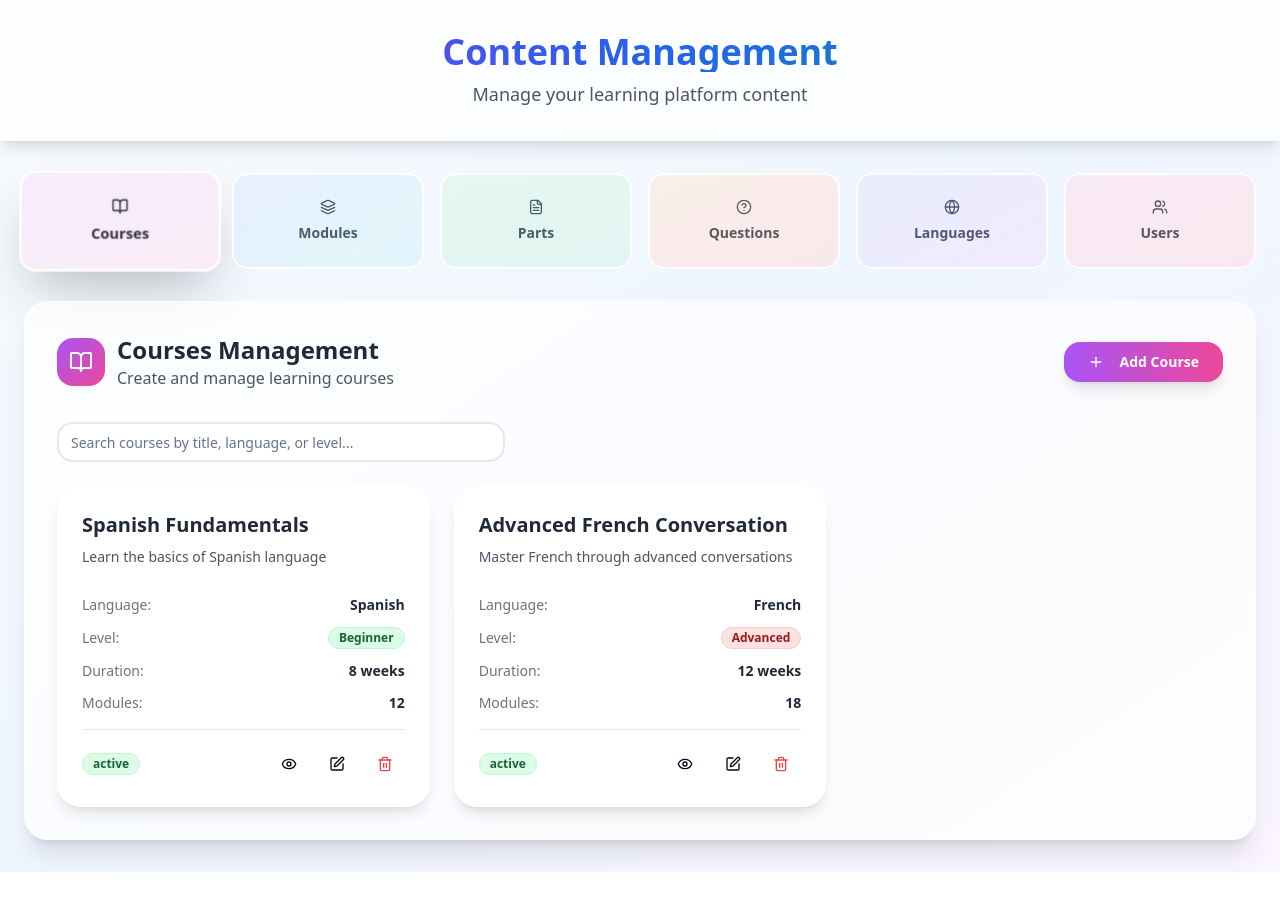
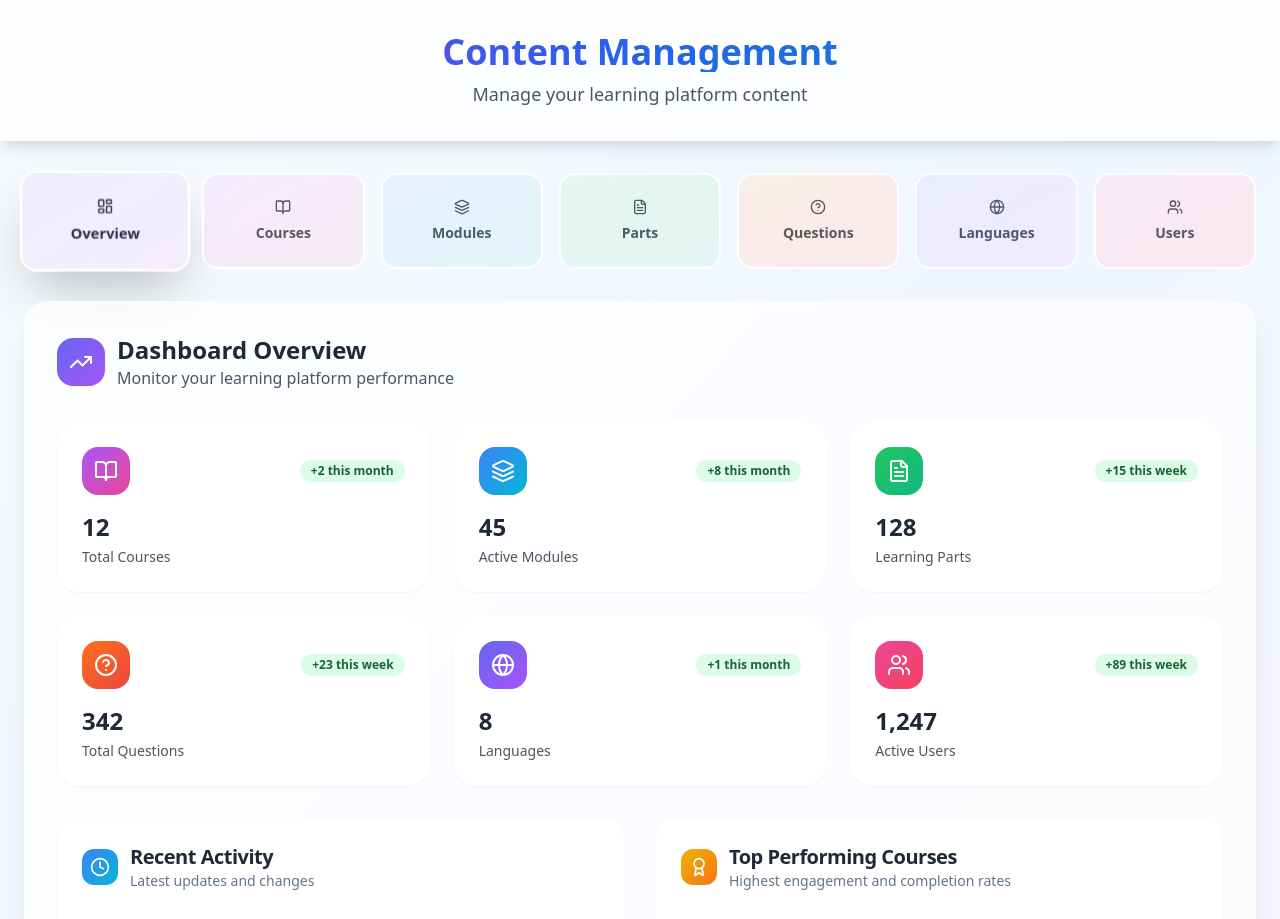
Before and after one commit to BAOTRAN00531/visual-react-landing, a React (Vite) app: page /crud in a window 1280 px wide. Shown: the top 919 px of the page. Before the commit the page ends 872 px from the top, so only its background shows below. Built offline with nearby package versions, Linux system fonts and the light colour scheme.

Commit message:
Add overview dashboard to CRUD
Implement an overview dashboard page at /crud, maintaining the existing design and layout.

```diff
--- /dev/null
+++ b/src/components/crud/OverviewDashboard.tsx
@@ -0,0 +1,172 @@
+
+import React from 'react';
+import { BookOpen, Layers, FileText, HelpCircle, Globe, Users, TrendingUp, Clock, Award, Target } from 'lucide-react';
+import { Card, CardContent, CardDescription, CardHeader, CardTitle } from '@/components/ui/card';
+import { Badge } from '@/components/ui/badge';
+
+const OverviewDashboard = () => {
+  // Mock data for the overview
+  const stats = [
+    { label: 'Total Courses', value: 12, icon: BookOpen, color: 'from-purple-500 to-pink-500', change: '+2 this month' },
+    { label: 'Active Modules', value: 45, icon: Layers, color: 'from-blue-500 to-cyan-500', change: '+8 this month' },
+    { label: 'Learning Parts', value: 128, icon: FileText, color: 'from-green-500 to-emerald-500', change: '+15 this week' },
+    { label: 'Total Questions', value: 342, icon: HelpCircle, color: 'from-orange-500 to-red-500', change: '+23 this week' },
+    { label: 'Languages', value: 8, icon: Globe, color: 'from-indigo-500 to-purple-500', change: '+1 this month' },
+    { label: 'Active Users', value: 1247, icon: Users, color: 'from-pink-500 to-rose-500', change: '+89 this week' },
+  ];
+
+  const recentActivity = [
+    { action: 'New course created', item: 'Advanced Spanish Grammar', time: '2 hours ago', type: 'course' },
+    { action: 'Module updated', item: 'Basic Greetings', time: '4 hours ago', type: 'module' },
+    { action: 'Questions added', item: 'Common Phrases Practice', time: '6 hours ago', type: 'question' },
+    { action: 'User registered', item: 'john.doe@example.com', time: '8 hours ago', type: 'user' },
+    { action: 'Language activated', item: 'Portuguese', time: '1 day ago', type: 'language' },
+  ];
+
+  const topPerformers = [
+    { name: 'Spanish Fundamentals', type: 'Course', users: 456, completion: 92 },
+    { name: 'French Basics', type: 'Course', users: 324, completion: 88 },
+    { name: 'German Grammar', type: 'Course', users: 289, completion: 85 },
+    { name: 'Italian Conversation', type: 'Course', users: 201, completion: 90 },
+  ];
+
+  const getActivityIcon = (type: string) => {
+    switch (type) {
+      case 'course': return BookOpen;
+      case 'module': return Layers;
+      case 'question': return HelpCircle;
+      case 'user': return Users;
+      case 'language': return Globe;
+      default: return FileText;
+    }
+  };
+
+  const getActivityColor = (type: string) => {
+    switch (type) {
+      case 'course': return 'bg-purple-100 text-purple-800';
+      case 'module': return 'bg-blue-100 text-blue-800';
+      case 'question': return 'bg-orange-100 text-orange-800';
+      case 'user': return 'bg-pink-100 text-pink-800';
+      case 'language': return 'bg-indigo-100 text-indigo-800';
+      default: return 'bg-gray-100 text-gray-800';
+    }
+  };
+
+  return (
+    <div className="p-8">
+      {/* Header */}
+      <div className="mb-8">
+        <div className="flex items-center gap-3 mb-4">
+          <div className="p-3 bg-gradient-to-br from-indigo-500 to-purple-500 rounded-2xl">
+            <TrendingUp className="w-6 h-6 text-white" />
+          </div>
+          <div>
+            <h2 className="text-2xl font-black text-gray-800">Dashboard Overview</h2>
+            <p className="text-gray-600">Monitor your learning platform performance</p>
+          </div>
+        </div>
+      </div>
+
+      {/* Stats Grid */}
+      <div className="grid grid-cols-1 md:grid-cols-2 lg:grid-cols-3 gap-6 mb-8">
+        {stats.map((stat) => {
+          const Icon = stat.icon;
+          return (
+            <Card key={stat.label} className="bg-white/80 backdrop-blur-sm border border-white/50 rounded-3xl overflow-hidden hover:shadow-xl transition-all duration-300 transform hover:scale-105">
+              <CardContent className="p-6">
+                <div className="flex items-center justify-between mb-4">
+                  <div className={`p-3 bg-gradient-to-br ${stat.color} rounded-2xl`}>
+                    <Icon className="w-6 h-6 text-white" />
+                  </div>
+                  <Badge className="text-xs bg-green-100 text-green-800">
+                    {stat.change}
+                  </Badge>
+                </div>
+                <div className="space-y-1">
+                  <p className="text-2xl font-black text-gray-800">{stat.value.toLocaleString()}</p>
+                  <p className="text-sm text-gray-600 font-medium">{stat.label}</p>
+                </div>
+              </CardContent>
+            </Card>
+          );
+        })}
+      </div>
+
+      <div className="grid grid-cols-1 lg:grid-cols-2 gap-8">
+        {/* Recent Activity */}
+        <Card className="bg-white/80 backdrop-blur-sm border border-white/50 rounded-3xl overflow-hidden">
+          <CardHeader className="pb-4">
+            <div className="flex items-center gap-3">
+              <div className="p-2 bg-gradient-to-br from-blue-500 to-cyan-500 rounded-xl">
+                <Clock className="w-5 h-5 text-white" />
+              </div>
+              <div>
+                <CardTitle className="text-xl font-black text-gray-800">Recent Activity</CardTitle>
+                <CardDescription>Latest updates and changes</CardDescription>
+              </div>
+            </div>
+          </CardHeader>
+          <CardContent className="space-y-4">
+            {recentActivity.map((activity, index) => {
+              const Icon = getActivityIcon(activity.type);
+              return (
+                <div key={index} className="flex items-center gap-4 p-3 rounded-2xl hover:bg-gray-50 transition-colors">
+                  <div className="p-2 bg-gray-100 rounded-xl">
+                    <Icon className="w-4 h-4 text-gray-600" />
+                  </div>
+                  <div className="flex-1 min-w-0">
+                    <p className="text-sm font-bold text-gray-800 truncate">{activity.action}</p>
+                    <p className="text-sm text-gray-600 truncate">{activity.item}</p>
+                  </div>
+                  <div className="flex flex-col items-end gap-1">
+                    <Badge className={`text-xs ${getActivityColor(activity.type)}`}>
+                      {activity.type}
+                    </Badge>
+                    <span className="text-xs text-gray-500">{activity.time}</span>
+                  </div>
+                </div>
+              );
+            })}
+          </CardContent>
+        </Card>
+
+        {/* Top Performers */}
+        <Card className="bg-white/80 backdrop-blur-sm border border-white/50 rounded-3xl overflow-hidden">
+          <CardHeader className="pb-4">
+            <div className="flex items-center gap-3">
+              <div className="p-2 bg-gradient-to-br from-yellow-500 to-orange-500 rounded-xl">
+                <Award className="w-5 h-5 text-white" />
+              </div>
+              <div>
+                <CardTitle className="text-xl font-black text-gray-800">Top Performing Courses</CardTitle>
+                <CardDescription>Highest engagement and completion rates</CardDescription>
+              </div>
+            </div>
+          </CardHeader>
+          <CardContent className="space-y-4">
+            {topPerformers.map((course, index) => (
+              <div key={index} className="flex items-center gap-4 p-3 rounded-2xl hover:bg-gray-50 transition-colors">
+                <div className="flex items-center justify-center w-8 h-8 bg-gradient-to-br from-purple-500 to-pink-500 rounded-xl text-white font-bold text-sm">
+                  {index + 1}
+                </div>
+                <div className="flex-1 min-w-0">
+                  <p className="text-sm font-bold text-gray-800 truncate">{course.name}</p>
+                  <p className="text-xs text-gray-600">{course.users} enrolled students</p>
+                </div>
+                <div className="flex flex-col items-end gap-1">
+                  <div className="flex items-center gap-2">
+                    <Target className="w-4 h-4 text-green-600" />
+                    <span className="text-sm font-bold text-green-600">{course.completion}%</span>
+                  </div>
+                  <span className="text-xs text-gray-500">completion</span>
+                </div>
+              </div>
+            ))}
+          </CardContent>
+        </Card>
+      </div>
+    </div>
+  );
+};
+
+export default OverviewDashboard;
--- a/src/pages/CRUDDashboard.tsx
+++ b/src/pages/CRUDDashboard.tsx
@@ -1,7 +1,8 @@
 
 import React, { useState } from 'react';
 import { Tabs, TabsContent, TabsList, TabsTrigger } from '@/components/ui/tabs';
-import { BookOpen, Layers, FileText, HelpCircle, Globe, Users } from 'lucide-react';
+import { BookOpen, Layers, FileText, HelpCircle, Globe, Users, LayoutDashboard } from 'lucide-react';
+import OverviewDashboard from '@/components/crud/OverviewDashboard';
 import CoursesCRUD from '@/components/crud/CoursesCRUD';
 import ModulesCRUD from '@/components/crud/ModulesCRUD';
 import PartsCRUD from '@/components/crud/PartsCRUD';
@@ -10,9 +11,10 @@ import LanguagesCRUD from '@/components/crud/LanguagesCRUD';
 import UsersCRUD from '@/components/crud/UsersCRUD';
 
 const CRUDDashboard = () => {
-  const [activeTab, setActiveTab] = useState('courses');
+  const [activeTab, setActiveTab] = useState('overview');
 
   const tabs = [
+    { id: 'overview', label: 'Overview', icon: LayoutDashboard, color: 'bg-gradient-to-br from-indigo-500 to-purple-500' },
     { id: 'courses', label: 'Courses', icon: BookOpen, color: 'bg-gradient-to-br from-purple-500 to-pink-500' },
     { id: 'modules', label: 'Modules', icon: Layers, color: 'bg-gradient-to-br from-blue-500 to-cyan-500' },
     { id: 'parts', label: 'Parts', icon: FileText, color: 'bg-gradient-to-br from-green-500 to-emerald-500' },
@@ -38,8 +40,8 @@ const CRUDDashboard = () => {
       {/* Main Content */}
       <div className="max-w-7xl mx-auto px-6 py-8">
         <Tabs value={activeTab} onValueChange={setActiveTab} className="space-y-8">
-          {/* Properly structured TabsList */}
-          <TabsList className="grid w-full grid-cols-3 md:grid-cols-6 gap-4 h-auto bg-transparent p-0">
+          {/* Tab Navigation */}
+          <TabsList className="grid w-full grid-cols-4 md:grid-cols-7 gap-4 h-auto bg-transparent p-0">
             {tabs.map((tab) => {
               const Icon = tab.icon;
               return (
@@ -60,6 +62,9 @@ const CRUDDashboard = () => {
 
           {/* Tab Content */}
           <div className="bg-white/70 backdrop-blur-sm rounded-3xl shadow-xl border border-white/50 overflow-hidden">
+            <TabsContent value="overview" className="m-0">
+              <OverviewDashboard />
+            </TabsContent>
             <TabsContent value="courses" className="m-0">
               <CoursesCRUD />
             </TabsContent>
```
